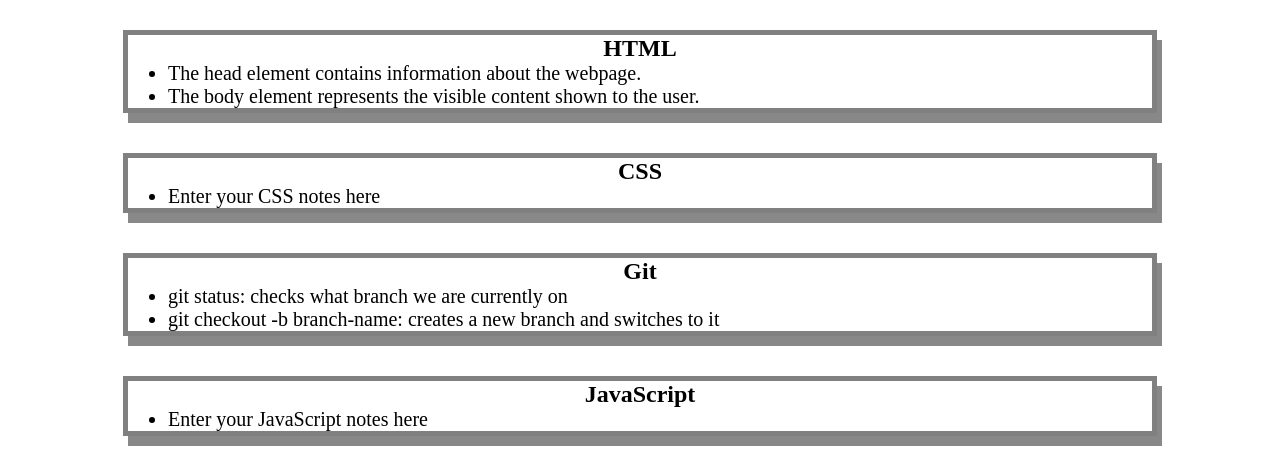
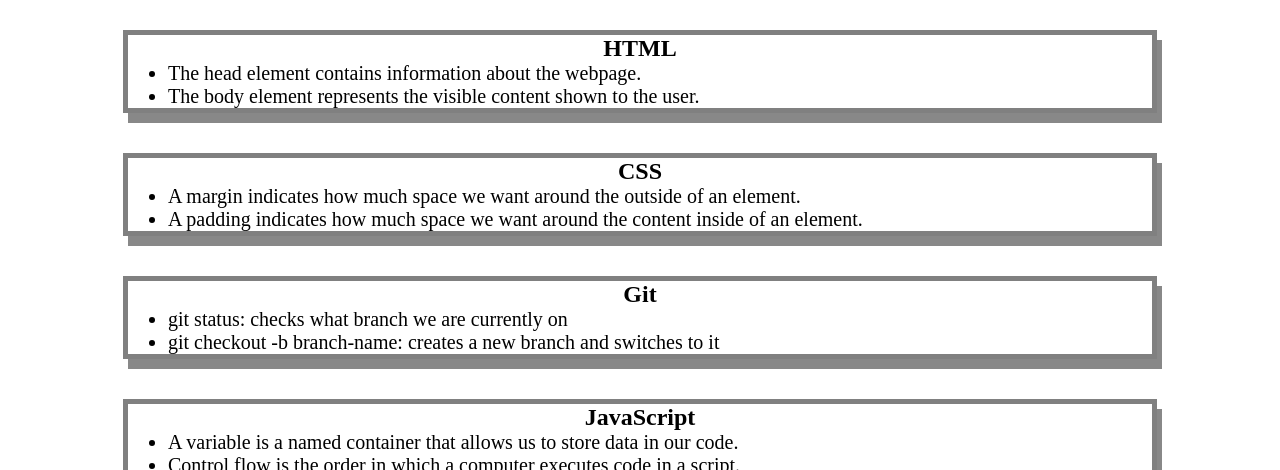
Before and after one commit to templarmanatee/prework-study-guide, a plain HTML site: page index.html in a window 1280 px wide. Shown: the part 130-600 px from the top of the page. Drawn offline with Linux system fonts and the light colour scheme.

Commit message:
Updated notes

```diff
--- a/index.html
+++ b/index.html
@@ -25,7 +25,8 @@
       <section class="card" id="css-section">
         <h2>CSS</h2>
         <ul>
-          <li>Enter your CSS notes here</li>
+          <li>A margin indicates how much space we want around the outside of an element.</li>
+          <li>A padding indicates how much space we want around the content inside of an element.</li>
         </ul>
       </section>
 
@@ -39,7 +40,8 @@
 
       <section class="card" id="javascript-section"><h2>JavaScript</h2>
         <ul>
-          <li>Enter your JavaScript notes here</li>
+          <li>A variable is a named container that allows us to store data in our code.</li>
+          <li>Control flow is the order in which a computer executes code in a script.</li>
         </ul>
 
       </section>
```
